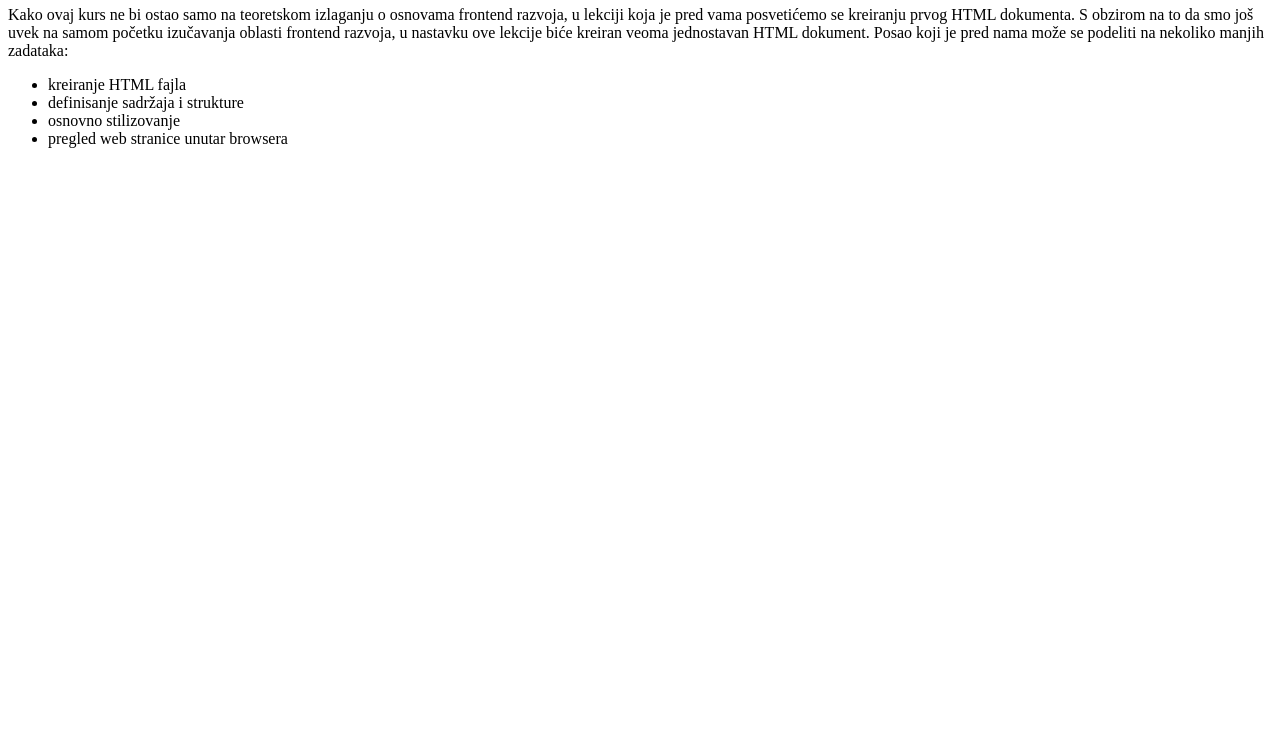
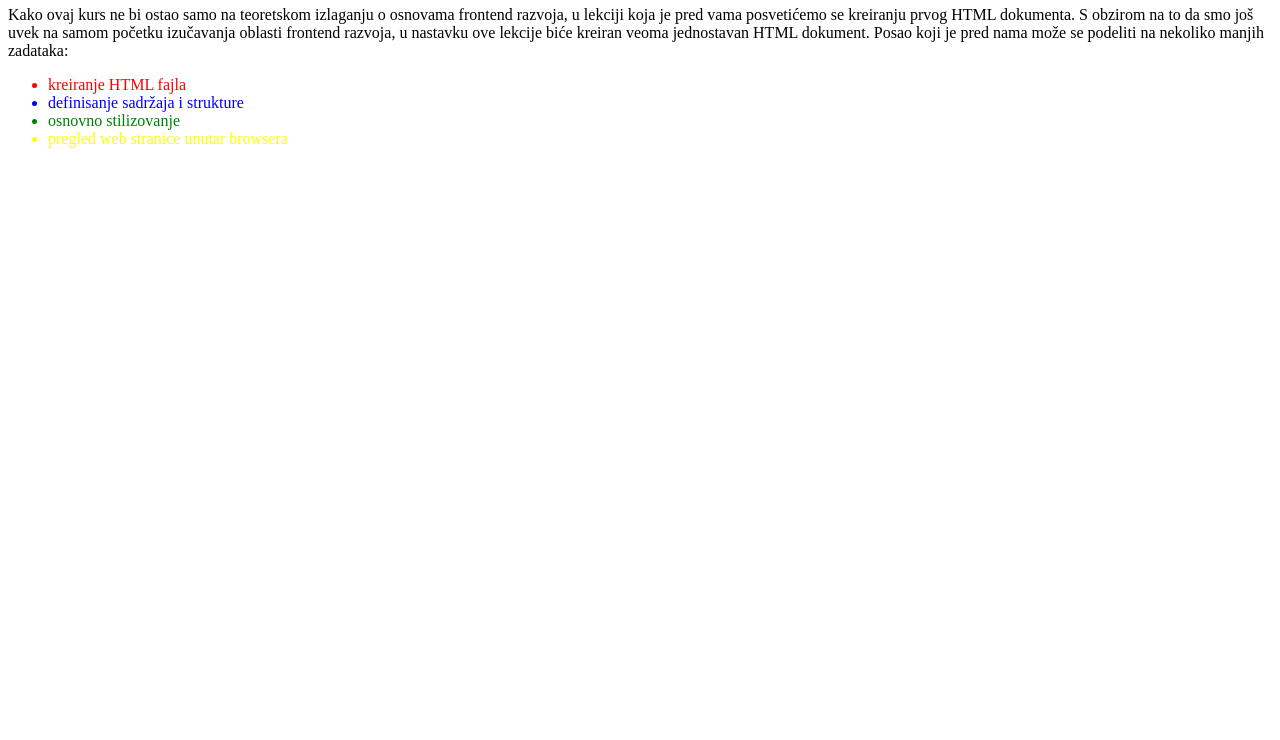
Before and after one commit to Aleksandra0312/it-akademija, a plain HTML site: page index.html in a window 1280 px wide. Shown: the part 60-800 px from the top of the page. Drawn offline with Linux system fonts and the light colour scheme.

Commit message:
Colors Added

```diff
--- a/index.html
+++ b/index.html
@@ -5,8 +5,8 @@
 </p>
 
 <ul>
-<li>kreiranje HTML fajla</li>
-<li>definisanje sadržaja i strukture</li>
-<li>osnovno stilizovanje</li>
-<li>pregled web stranice unutar browsera</li>
+<li style="color: red;">kreiranje HTML fajla</li>
+<li style="color: blue;">definisanje sadržaja i strukture</li>
+<li style="color: green;">osnovno stilizovanje</li>
+<li style="color: yellow;">pregled web stranice unutar browsera</li>
 </ul>
```
